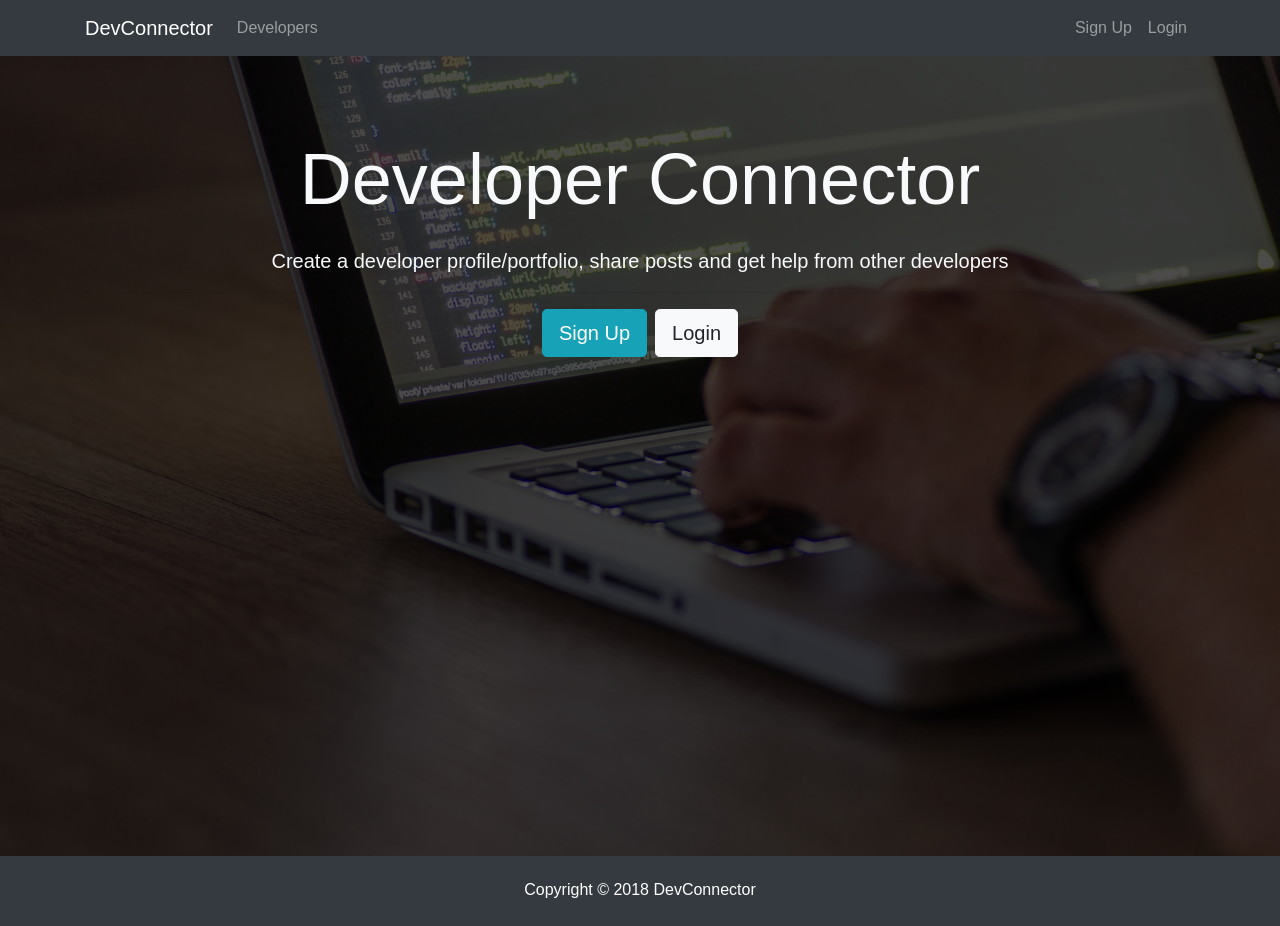
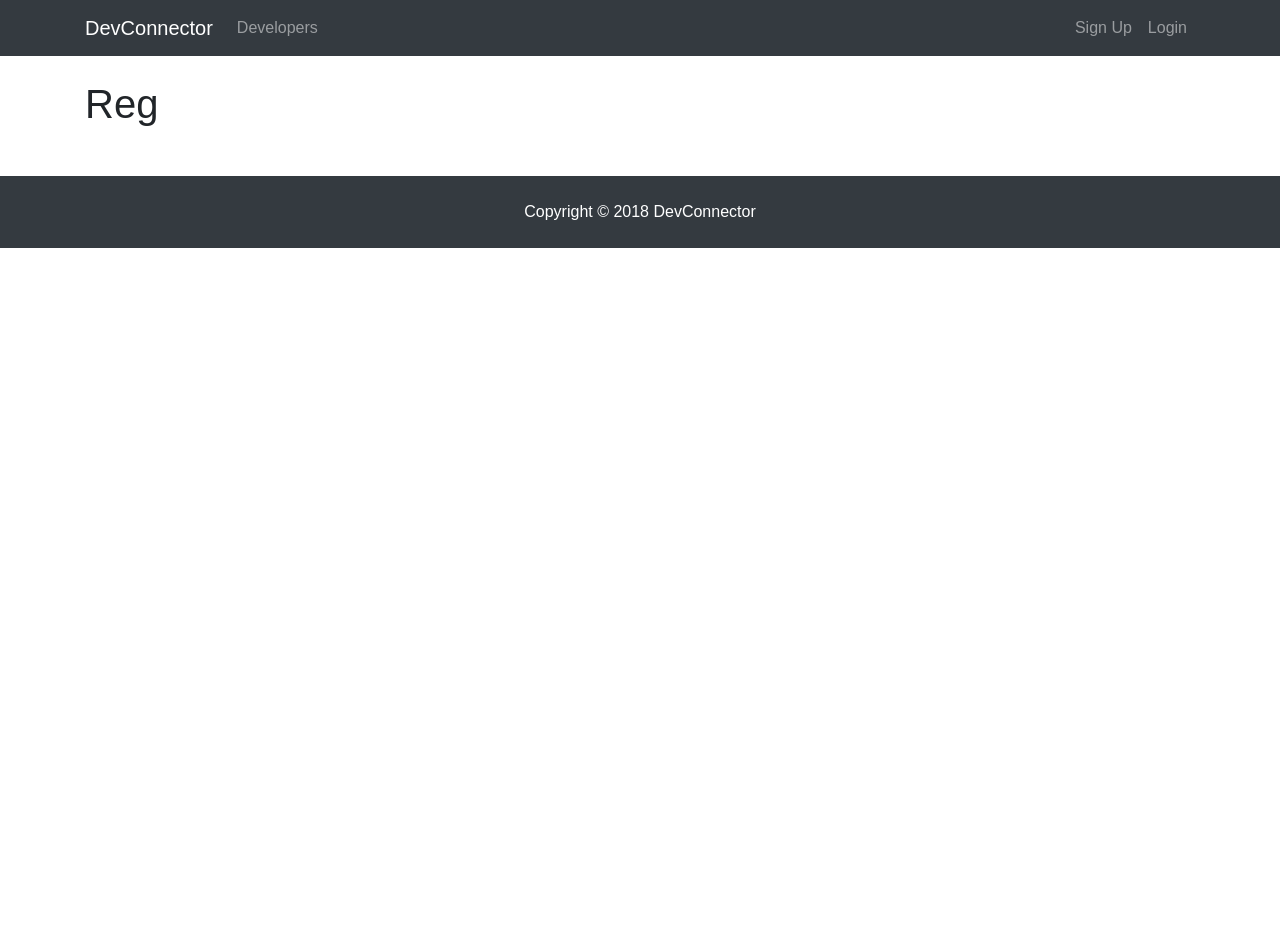
Before and after one commit to coderofsiliconvalley/devconnector, a React (Create React App) app in the folder client/: page /register in a window 1280 px wide. After the commit the page ends 800 px from the top, so only its background shows below. Built offline with nearby package versions, Linux system fonts and the light colour scheme.

Commit message:
Defining routes

```diff
--- a/client/package.json
+++ b/client/package.json
@@ -5,6 +5,7 @@
   "dependencies": {
     "react": "^16.4.0",
     "react-dom": "^16.4.0",
+    "react-router-dom": "^4.2.2",
     "react-scripts": "1.1.4"
   },
   "scripts": {
--- a/client/src/App.js
+++ b/client/src/App.js
@@ -1,17 +1,26 @@
 import React, { Component } from "react";
 import "./App.css";
+import { BrowserRouter as Router, Route } from "react-router-dom";
 import Navbar from "./components/layout/Navbar";
 import Footer from "./components/layout/Footer";
 import Landing from "./components/layout/Landing";
+import Register from "./components/auth/Register";
+import Login from "./components/auth/Login";
 
 class App extends Component {
   render() {
     return (
-      <div className="App">
-        <Navbar />
-        <Landing />
-        <Footer />
-      </div>
+      <Router>
+        <div className="App">
+          <Navbar />
+          <Route exact path="/" component={Landing} />
+          <div className="container">
+            <Route exact path="/register" component={Register} />
+            <Route exact path="/login" component={Login} />
+          </div>
+          <Footer />
+        </div>
+      </Router>
     );
   }
 }
--- /dev/null
+++ b/client/src/components/auth/Login.js
@@ -0,0 +1,13 @@
+import React, { Component } from "react";
+
+class Login extends Component {
+  render() {
+    return (
+      <div>
+        <h1>Log</h1>
+      </div>
+    );
+  }
+}
+
+export default Login;
--- /dev/null
+++ b/client/src/components/auth/Register.js
@@ -0,0 +1,13 @@
+import React, { Component } from "react";
+
+class Register extends Component {
+  render() {
+    return (
+      <div>
+        <h1>Reg</h1>
+      </div>
+    );
+  }
+}
+
+export default Register;
```
